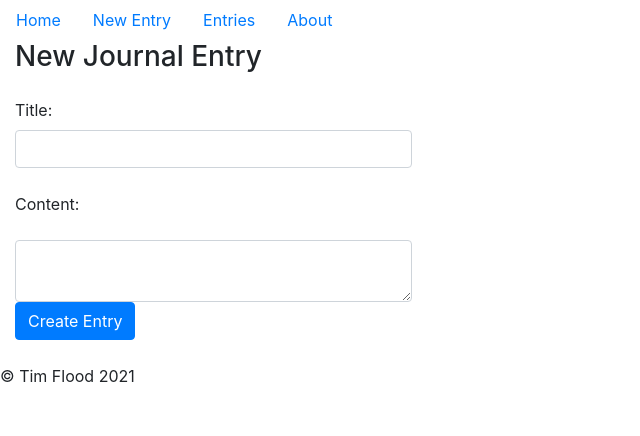
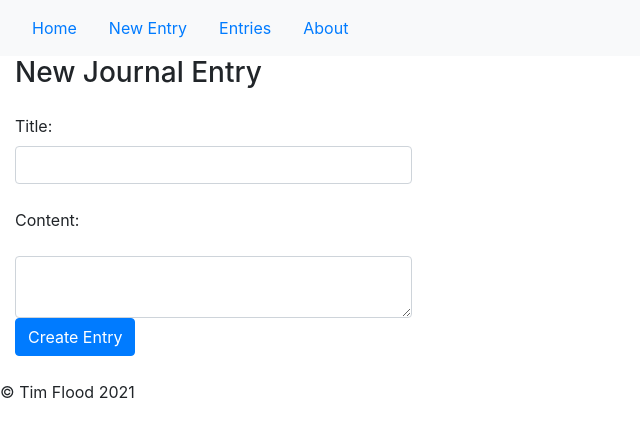
Before and after one commit to t-flood/journal-project, a React (Create React App) app in the folder client/: page /entries/new in a window 1280 px wide. Shown: the top 436 px of the page, without its empty margins (0-640 px from the left). Built offline with nearby package versions, Linux system fonts and the light colour scheme.

Commit message:
added some color to the nav bar

```diff
--- a/client/src/components/Form.js
+++ b/client/src/components/Form.js
@@ -52,12 +52,10 @@ class Form extends Component {
               value={this.state.content}
               onChange={this.handleChange}
             ></textarea>
-            <div class="mb-3">
-              <input
-                type="submit"
-                class="btn btn-primary"
-                value="Create Entry"
-              />
+            <div>
+              <button type="submit" class="btn btn-primary">
+                Create Entry
+              </button>
             </div>
           </div>
         </form>
--- a/client/src/components/Nav.js
+++ b/client/src/components/Nav.js
@@ -4,6 +4,7 @@ import { Link } from "react-router-dom";
 class Nav extends Component {
   render() {
     return (
+      <nav class="navbar navbar-expand-lg navbar-light bg-light">
         <div>
           <ul class="nav">
             <li class="nav-item">
@@ -28,6 +29,7 @@ class Nav extends Component {
             </li>
           </ul>
         </div>
+      </nav>
     );
   }
 }
```
Lines whose indentation alone changed are shown as unchanged.
